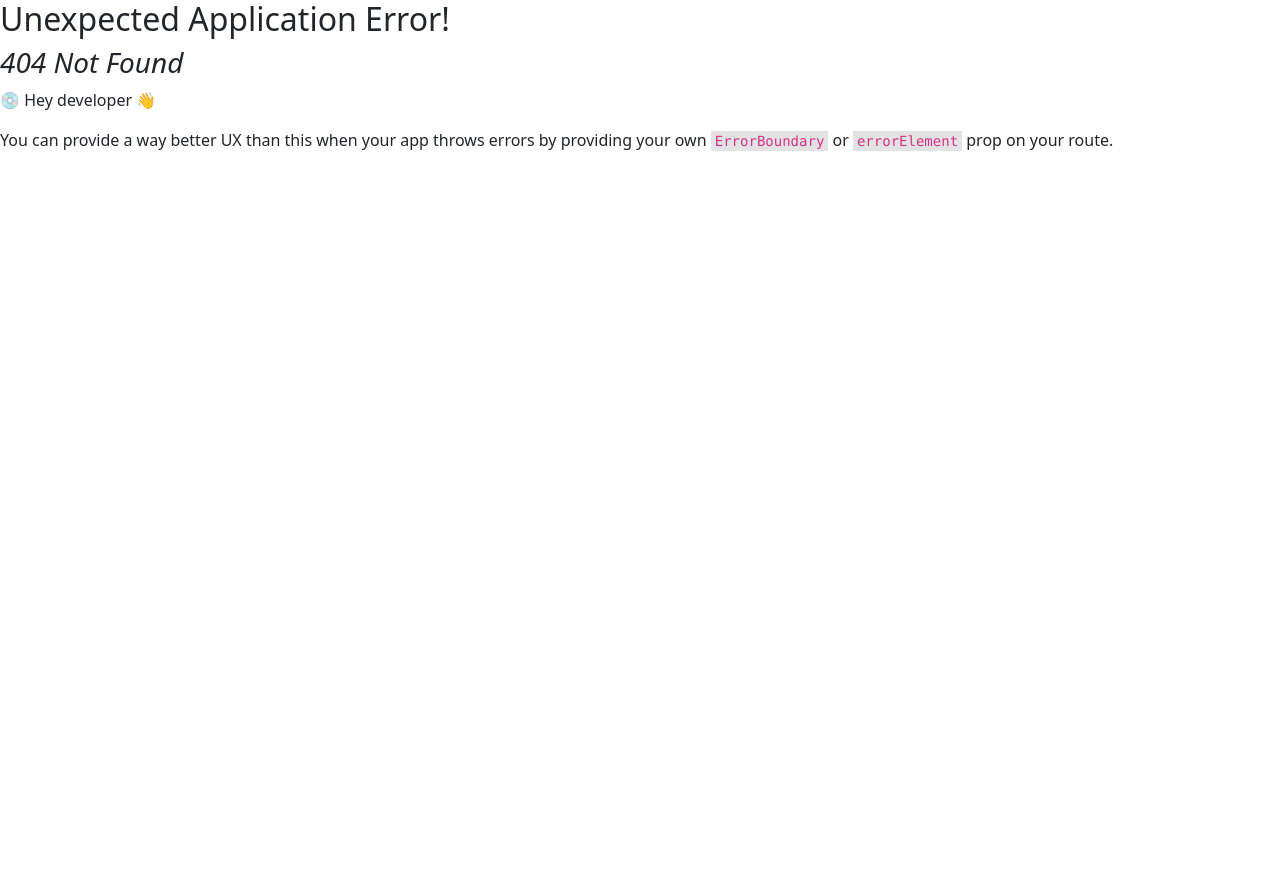
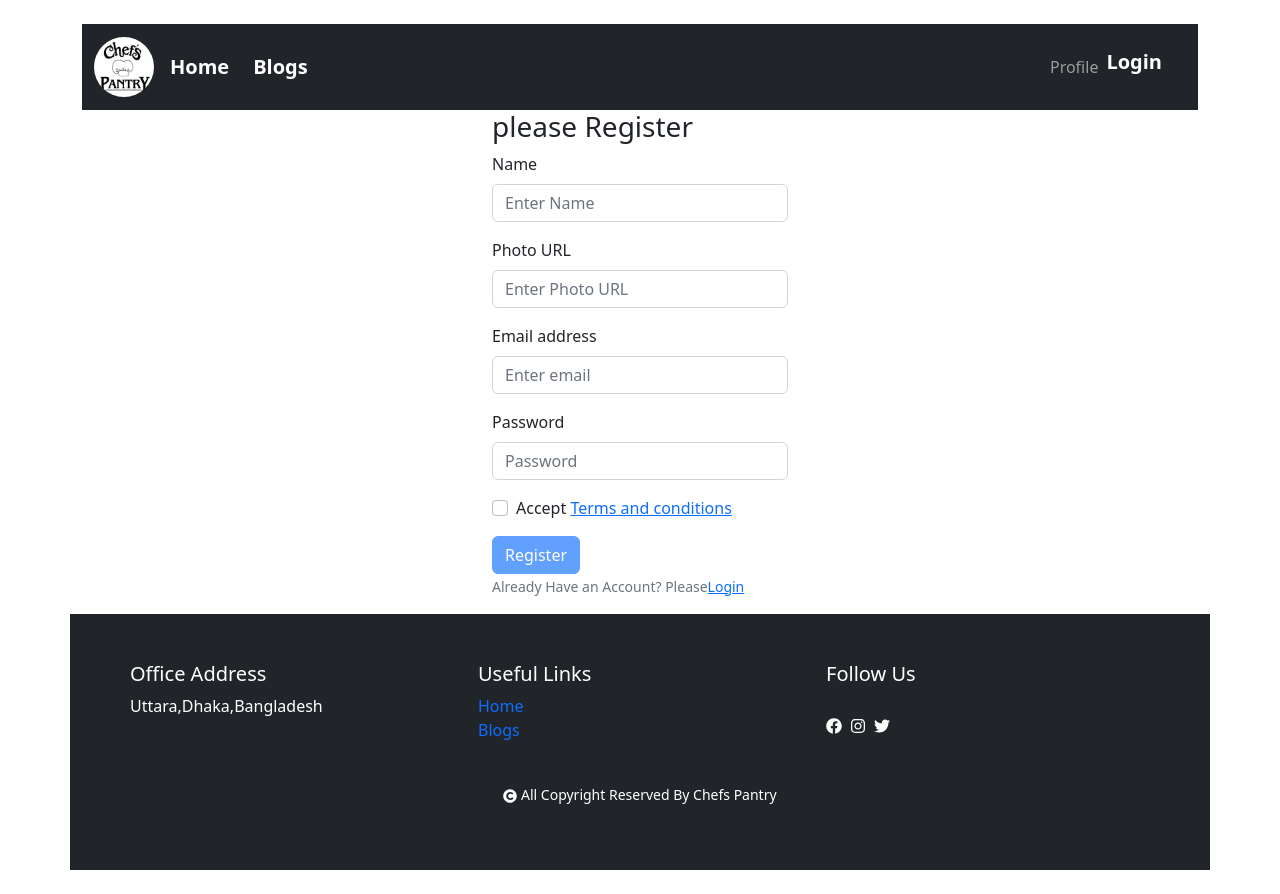
Before and after one commit to RabeyaAkter78/the-chefs-pantry-client, a React (Vite) app: page /register in a window 1280 px wide. Before the commit this address had no page. Before the commit the page ends 800 px from the top, so only its background shows below. Built offline with nearby package versions, Linux system fonts and the light colour scheme.

Commit message:
adeed registration page

```diff
--- a/src/component/Login/Login.jsx
+++ b/src/component/Login/Login.jsx
@@ -1,13 +1,65 @@
-import React from 'react';
-import { Container } from 'react-bootstrap';
+import React, { useContext } from 'react';
+import { Button, Container, Form } from 'react-bootstrap';
+import { Link, useLocation, useNavigate } from 'react-router-dom';
+import { AuthContext } from '../Providers/Authprovider';
 
 const Login = () => {
+    // const { signInUser } = useContext(AuthContext);
+    // const location = useLocation();
+    // console.log('login page location', location);
+    // const from = location.state?.from.pathname || '/home'
+
+
+    const handleLogin = event => {
+        event.preventDefault();
+        const form = event.target;
+        const email = form.email.value;
+        const password = form.password.value;
+
+        console.log(email, password);
+
+        signInUser(email, password)
+            .then(result => {
+                const loggedUser = result.user;
+                console.log(loggedUser)
+                navigate(from, { replace: true })
+            })
+            .catch(error => {
+                console.log(error)
+            })
+    }
+
     return (
-        <div>
-            <Container>
-                <h2>this is login</h2>
-            </Container>
-        </div>
+        <Container className=' w-25 mx-auto'>
+            <h3>please Login</h3>
+            <Form onSubmit={handleLogin}>
+                <Form.Group className="mb-3" controlId="formBasicEmail">
+                    <Form.Label>Email address</Form.Label>
+                    <Form.Control type="email" name='email' placeholder="Enter email" required />
+
+                </Form.Group>
+
+                <Form.Group className="mb-3" controlId="formBasicPassword">
+                    <Form.Label>Password</Form.Label>
+                    <Form.Control type="password" name='password' placeholder="Password" required />
+                </Form.Group>
+                <Form.Group className="mb-3" controlId="formBasicCheckbox">
+                    <Form.Check type="checkbox" label="Check me out" />
+                </Form.Group>
+                <Button variant="primary" type="submit">Login</Button>
+                <br />
+                <Form.Text className="text-secondary">
+                    Don't Have an Account? Please<Link to={'/register'}> Register</Link>
+                </Form.Text>
+
+                <Form.Text className="text-success">
+
+                </Form.Text>
+                <Form.Text className="text-danger">
+
+                </Form.Text>
+            </Form>
+        </Container>
     );
 };
 
--- /dev/null
+++ b/src/component/Providers/Authprovider.jsx
@@ -0,0 +1,52 @@
+import React, { createContext, useEffect, useState } from 'react';
+import { createUserWithEmailAndPassword, getAuth, onAuthStateChanged, signInWithEmailAndPassword, signOut } from "firebase/auth";
+import app from '../../firebase/firebase.config';
+
+export const AuthContext = createContext(null);
+const auth = getAuth(app)
+
+const AuthProvider = ({ children }) => {
+    const [user, setUser] = useState(null);
+    const [loading, setLoading] = useState(true);
+
+    const createUser = (email, password) => {
+        setLoading(true);
+        return createUserWithEmailAndPassword(auth, email, password)
+    }
+    const signInUser = (email, password) => {
+        setLoading(true);
+        return signInWithEmailAndPassword(auth, email, password)
+    }
+    const logOut = () => {
+        setLoading(true);
+        signOut(auth)
+    }
+
+    useEffect(() => {
+        const unsubscribe = onAuthStateChanged(auth, loggedUser => {
+            console.log('logged in user inside auth state observer');
+            setUser(loggedUser);
+            setLoading(false)
+        })
+        return () => {
+            unsubscribe()
+        }
+
+    }, [])
+
+    const AuthInfo = {
+        user,
+        createUser,
+        signInUser,
+        logOut,
+        loading
+    }
+
+    return (
+        <AuthContext.Provider value={AuthInfo}>
+            {children}
+        </AuthContext.Provider>
+    );
+};
+
+export default AuthProvider;
--- /dev/null
+++ b/src/component/Register/Register.jsx
@@ -0,0 +1,96 @@
+import React, { useContext, useState } from 'react';
+import { Button, Container, Form } from 'react-bootstrap';
+import { Link } from 'react-router-dom';
+import { AuthContext } from '../Providers/Authprovider';
+import { createUserWithEmailAndPassword, getAuth } from 'firebase/auth';
+import app from '../../firebase/firebase.config';
+
+
+const auth = getAuth(app);
+const Register = () => {
+    const [error, setError] = useState('');
+    const [sucess, setSuccess] = useState('')
+    const [accepted, setAccepted] = useState(false);
+
+    const handleRegister = event => {
+        event.preventDefault();
+        const form = event.target;
+        const name = form.name.value;
+        const photo = form.photo.value;
+        const email = form.email.value;
+        const password = form.password.value;
+
+        console.log(name, photo, email, password);
+
+
+        createUserWithEmailAndPassword(auth, email, password)
+            .then(result => {
+                const loggedInUser = result.user;
+                console.log(loggedInUser);
+                setError('');
+                form.reset();
+                setSuccess('user has been created successfully!')
+            })
+            .catch(error => {
+                console.log(error.message);
+                setError(error.message);
+            })
+
+
+
+    }
+    const handleAccepted = (event) => {
+        setAccepted(event.target.checked)
+    }
+
+
+    return (
+        <Container className=' w-25 mx-auto'>
+            <h3>please Register</h3>
+            <Form onSubmit={handleRegister}>
+                <Form.Group className="mb-3" controlId="formBasicEmail">
+                    <Form.Label>Name</Form.Label>
+                    <Form.Control type="text" name='name' placeholder="Enter Name" required />
+
+                </Form.Group>
+                <Form.Group className="mb-3" controlId="formBasicEmail">
+                    <Form.Label>Photo URL</Form.Label>
+                    <Form.Control type="text" name='photo' placeholder="Enter Photo URL" required />
+
+                </Form.Group>
+                <Form.Group className="mb-3" controlId="formBasicEmail">
+                    <Form.Label>Email address</Form.Label>
+                    <Form.Control type="email" name='email' placeholder="Enter email" required />
+
+                </Form.Group>
+
+                <Form.Group className="mb-3" controlId="formBasicPassword">
+                    <Form.Label>Password</Form.Label>
+                    <Form.Control type="password" name='password' placeholder="Password" required />
+                </Form.Group>
+                <Form.Group className="mb-3" controlId="formBasicCheckbox">
+
+                    <Form.Check
+                        onClick={handleAccepted}
+                        type="checkbox"
+                        name='accept'
+                        label={<>Accept <Link to="/terms">Terms and conditions</Link></>} />
+
+                </Form.Group>
+                <Button variant="primary" disabled={!accepted} type="submit">Register</Button>
+                <br />
+                <Form.Text className="text-secondary">
+                    Already Have an Account? Please<Link to={'/login'}>Login</Link>
+                </Form.Text>
+
+                <Form.Text className="text-success">
+                    <p>{sucess}</p>
+                </Form.Text>
+                <Form.Text className="text-danger">
+                    <p>{error}</p>
+                </Form.Text>
+            </Form>
+        </Container>
+    );
+};
+export default Register;
--- a/src/main.jsx
+++ b/src/main.jsx
@@ -11,6 +11,7 @@
 import Recipes from './component/Recipes/Recipes';
 import Blogs from './component/Blogs/Blogs';
 import Login from './component/Login/Login';
+import Register from './component/Register/Register';
 
 
 const router = createBrowserRouter([
@@ -31,6 +32,10 @@
         element: <Login></Login>
       },
       {
+        path: "/register",
+        element: <Register></Register>
+      },
+      {
         path: "/recipes",
         element: <Recipes></Recipes>
       }
```
